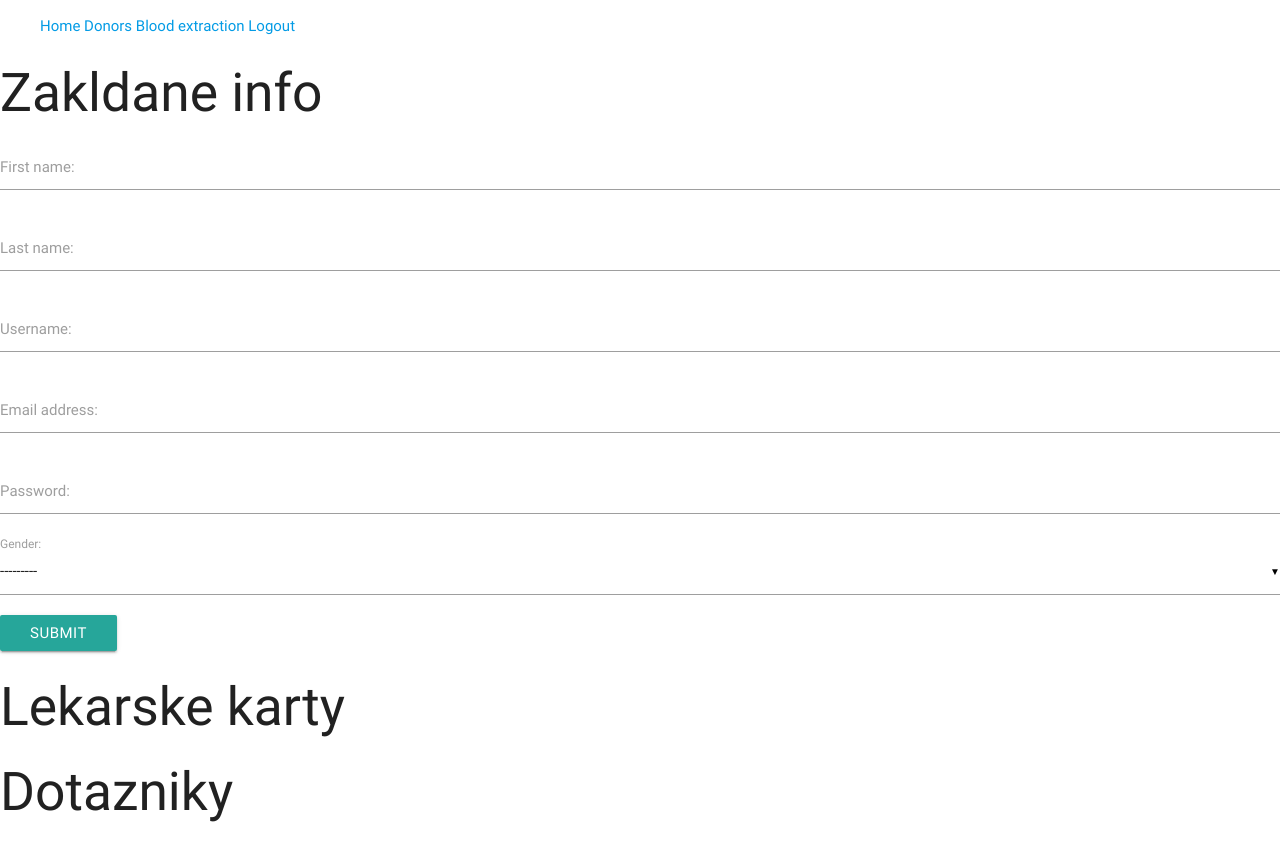
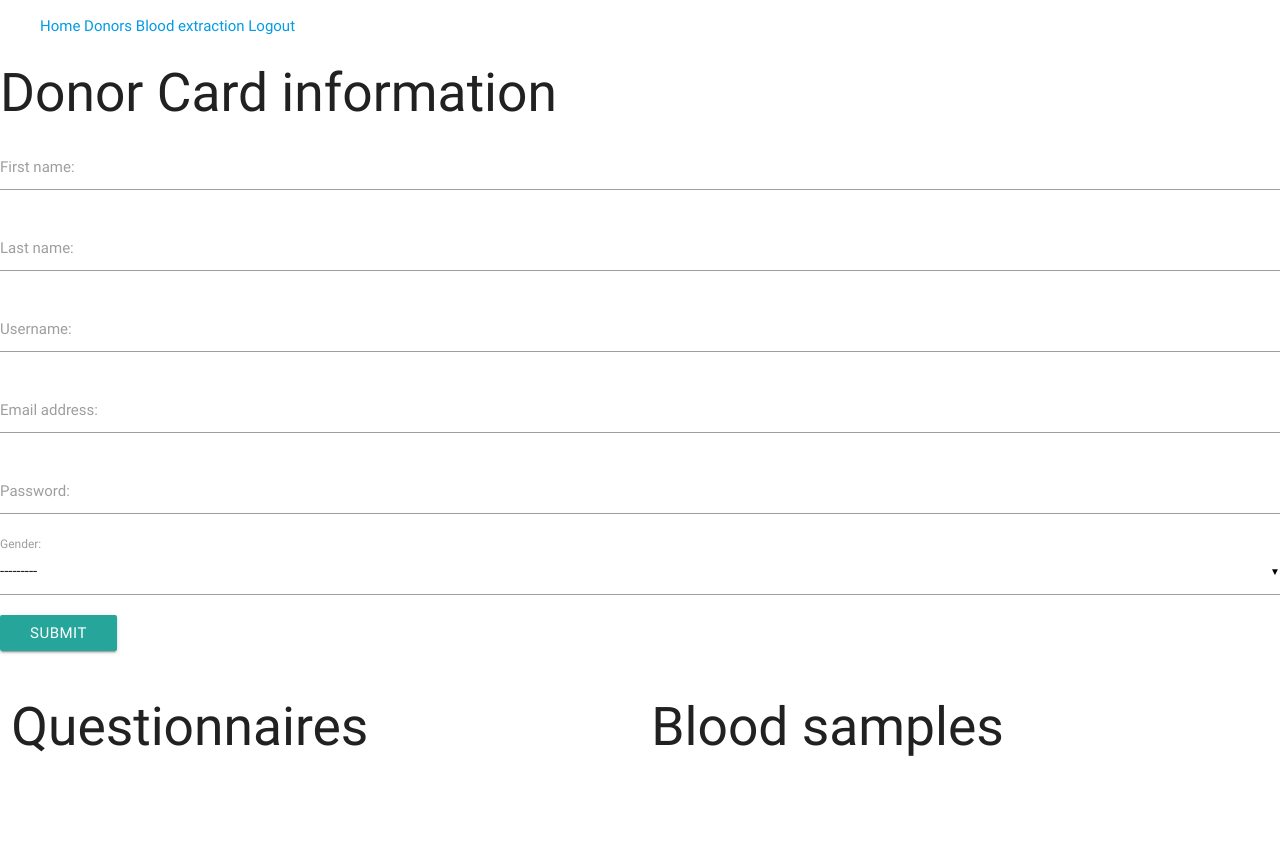
Before and after one commit to TIS2016/Narodna-transfuzna-sluzba, a Django app: page /donors/1/ in a window 1280 px wide. After the commit the page ends 756 px from the top, so only its background shows below. Run offline with Django 3.2, Linux system fonts and the light colour scheme; data that the repository does not hold is empty; some libraries are stand-ins or nearby versions.

Commit message:
Questionnare: add detailview

```diff
--- a/isnts/forms.py
+++ b/isnts/forms.py
@@ -1,5 +1,11 @@
 from django import forms
 from .models import *
+
+class PlainTextWidget(forms.Widget):
+
+    def render(self, name, value, attrs=None):
+        return ('<input type="hidden" value="' + str(value) + '" name="' + name + '"/>'
+            + str(value) + '. ' + self.choices[int(value)][1])
 
 
 class CreateNewUser(forms.ModelForm):
@@ -28,3 +34,23 @@ class Register(forms.ModelForm):
     class Meta:
         model = DonorCard
         fields = ['first_name', 'last_name', 'username', 'email', 'password', 'gender']
+
+
+class QuestionnaireForm(forms.ModelForm):
+
+    class Meta:
+        model = Questionnaire
+        fields = ['weight', 'height', 'id_donor']
+        widget = {
+            'id_donor': forms.HiddenInput()
+        }
+
+
+class QuestionsForm(forms.ModelForm):
+
+    class Meta:
+        model = Questions
+        fields = ['question', 'answer']
+        widgets = {
+            'question': PlainTextWidget(),
+        }
--- a/isnts/models.py
+++ b/isnts/models.py
@@ -153,6 +153,7 @@ class DonorCard(Donor):
     can_donate_from = models.DateField(null=True)
 
 
+
 class Questionnaire(models.Model):
     id_donor = models.ForeignKey(Donor, on_delete=models.CASCADE)
     weight = models.DecimalField(max_digits=6, decimal_places=3)
@@ -164,7 +165,6 @@ class Questionnaire(models.Model):
 
 
 class Questions(models.Model):
-    id_question = models.PositiveSmallIntegerField(choices=QUESTION_CHOICES)
 
     @unique
     class Answer(Enum):
@@ -178,11 +178,12 @@ class Questions(models.Model):
         (Answer.not_sure.value, 'not sure')
     )
 
+    question = models.PositiveSmallIntegerField(choices=QUESTION_CHOICES)
     questionnaire = models.ForeignKey(Questionnaire, on_delete=models.CASCADE)
     answer = models.PositiveSmallIntegerField(choices=ANSWER_CHOICES)
 
     class Meta:
-        unique_together = ('questionnaire', 'id_question')
+        unique_together = ('questionnaire', 'question')
 
 
 class Booking(models.Model):
--- a/isnts/questions_enum.py
+++ b/isnts/questions_enum.py
@@ -3,7 +3,6 @@ from enum import Enum, unique
 
 @unique
 class Questions(Enum):
-
     _1 = 1
     _2 = 2
     _3 = 3
@@ -73,8 +72,8 @@ QUESTION_CHOICES = (
     (Questions._17.value, "Have you ever suffered or are you currently suffering from metabolism disorders (for ex. diabetes) or endocrine disease (for ex. thyroid gland disease)?"),
     (Questions._18.value, "Have you ever suffered or are you currently suffering from skin diseases (eczema, psoriasis)?"),
     (Questions._19.value, "Have you ever suffered or are you currently suffering from digestive system, liver or pancreas disease?"),
-    (Questions._20.value,
-     "Have you ever suffered or are you currently suffering from tumor disease?"),
+    (Questions._20.value, "Have you ever suffered or are you currently suffering from tumor disease?"),
+    (Questions._21.value, "Have you ever suffered or are you currently suffering from tumor disease?"),
     (Questions._22.value, "Have you ever suffered or are you currently suffering from sexually transmissible disease?"),
     (Questions._23.value, "Have you experienced an inexplicable weight loss, raised temperature, sweating, behavioral changes, enlarged lymphatic nods in the past twelve months?"),
     (Questions._24.value, "Have you been treated for acne by isotretinoine (RoaccutaneR, AccutaneR), for prostate by finasteride or dutasterid (ProscarR, AvodartR, DuodartR), and for baldness (PropeciaR) in the past three months?"),
@@ -103,3 +102,5 @@ QUESTION_CHOICES = (
      "Female Donors: Have you been pregnant or breast feeding in the past six months?"),
     (Questions._45.value, "Female Donors: Have you been treated with hormonal injection for sterility before 1986 ?")
 )
+
+QUESTION_COUNT = len(QUESTION_CHOICES)
--- a/isnts/templates/donors/detailview.html
+++ b/isnts/templates/donors/detailview.html
@@ -2,8 +2,8 @@
 {% load staticfiles %}
 {% block title %}Login{% endblock %}
 {% block content %}
-<section>
-    <h2>Zakldane info</h2>
+<section class="row">
+    <h2>Donor Card information</h2>
     <form method="post" role="form">
         {% for field in form.visible_fields %}
         <div id="div_{{ field.html_name }}" class="form-group{% if field.errors %} has-error{% endif %} input-field">
@@ -14,14 +14,16 @@
         </div>
         {% endfor %} {% for hidden in form.hidden_fields %} {{ hidden }} {% endfor %} {% csrf_token %}
         <div class="form-group">
-            <input type="submit" value="Submit" class="btn btn-primary" />
+            <input type="submit" value="Submit" name="save_donor" class="btn btn-primary" />
         </div>
     </form>
 </section>
-<section>
-    <h2>Lekarske karty</h2>
-</section>
-<section>
-    <h2>Dotazniky</h2>
+<section class="row">
+    <div class="col s6">
+        <h2>Questionnaires</h2>
+    </div>
+    <div class="col s6">
+        <h2>Blood samples</h2>
+    </div>
 </section>
 {% endblock %}
--- a/isnts/urls.py
+++ b/isnts/urls.py
@@ -8,6 +8,7 @@ handler404 = 'nts.views.my_custom_page_not_found_view'
 
 urlpatterns = [
     url(r'^donors/(?P<donor_id>[0-9]+)/$', views.donor_detail),
+    url(r'^donors/(?P<donor_id>[0-9]+)/(?P<questionnaire_id>[0-9]+)/$', views.donor_quastionnare),
     url(r'^donors/$', views.donor_listview),
     url(r'^blood_extraction/(?P<blood_extraction_id>[0-9]+)/$', views.blood_extraction_detailview),
     url(r'^blood_extraction/$', views.blood_extraction_listview),
--- a/isnts/views.py
+++ b/isnts/views.py
@@ -1,10 +1,14 @@
 from django.shortcuts import render
 from django import forms
-from .models import Donor
+from .models import *
 from .forms import *
 from django.core.exceptions import ObjectDoesNotExist
 from django.http import HttpResponse, HttpResponseRedirect
 from django.contrib.auth import authenticate, login, logout
+from .questions_enum import QUESTION_COUNT
+
+
+from django.forms import formset_factory
 
 
 def get_or_none(model, *args, **kwargs):
@@ -29,6 +33,7 @@ def donor_listview(request):
 
 def donor_detail(request, donor_id):
     donor = get_or_none(Donor, id=donor_id)
+    questionnaires = Questionnaire.objects.filter(id_donor=donor_id)
     if request.method == 'POST':
         form = CreateNewUser(request.POST, instance=donor)
         if form.is_valid():
@@ -37,6 +42,42 @@ def donor_detail(request, donor_id):
     else:
         form = CreateNewUser(instance=donor)
     return render(request, 'donors/detailview.html', {'form': form})
+
+
+def donor_quastionnare(request, donor_id, questionnaire_id):
+    donor = get_or_none(Donor, id=donor_id)
+    if not donor:
+        return HttpResponseRedirect('/donors/')
+    questionnaire = get_or_none(Questionnaire, id=questionnaire_id)
+    if questionnaire:
+        questions = Questions.objects.filter(
+            questionnaire_id=questionnaire.id).values('id', 'question', 'answer')
+    else:
+        questions = list({'question': x} for x in range(1, QUESTION_COUNT + 1))
+    QuestionsFormSet = formset_factory(QuestionsForm, extra=0)
+    questionnaire_form = QuestionnaireForm(request.POST or None, instance=questionnaire)
+    questions_forms = QuestionsFormSet(request.POST or None, initial=questions)
+    if request.method == 'POST':
+        if questions_forms.is_valid() and questionnaire_form.is_valid():
+            questionnaire_form.id_donor = donor_id
+            questionnaire_form.save()
+            if questionnaire:
+                for questions_form in questions_forms:
+                    cleaned_data = questions_form.cleaned_data
+                    Questions.objects.filter(
+                        questionnaire_id=questionnaire.id).filter(
+                        question=cleaned_data.get('question')).update(
+                        answer=cleaned_data.get('answer')
+                    )
+            else:
+                for questions_form in questions_forms:
+                    questions_form.instance.questionnaire = questionnaire_form.instance
+                    questions_form.save()
+    return render(request, 'donors/questionnaire.html', {
+        'donor_id': donor_id,
+        'questionnaire_form': questionnaire_form,
+        'questions_forms': questions_forms
+    })
 
 
 def donor_login(request):
```
Also changed, not shown: isnts/templates/donors/questionnaire.html (added, +29 -0 lines), isnts/migrations/0001_initial.py (deleted), isnts/migrations/0002_auto_20161124_1508.py (deleted), isnts/migrations/0003_auto_20161124_1736.py (deleted), 1 other file.
